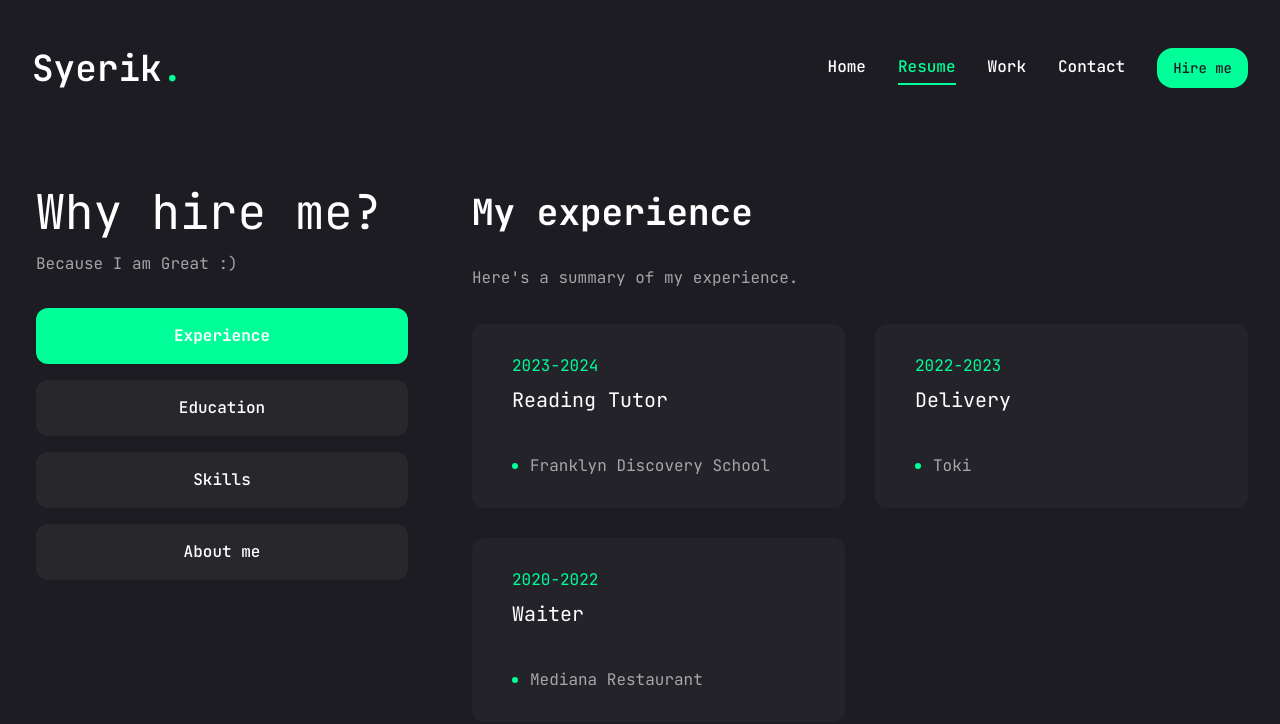
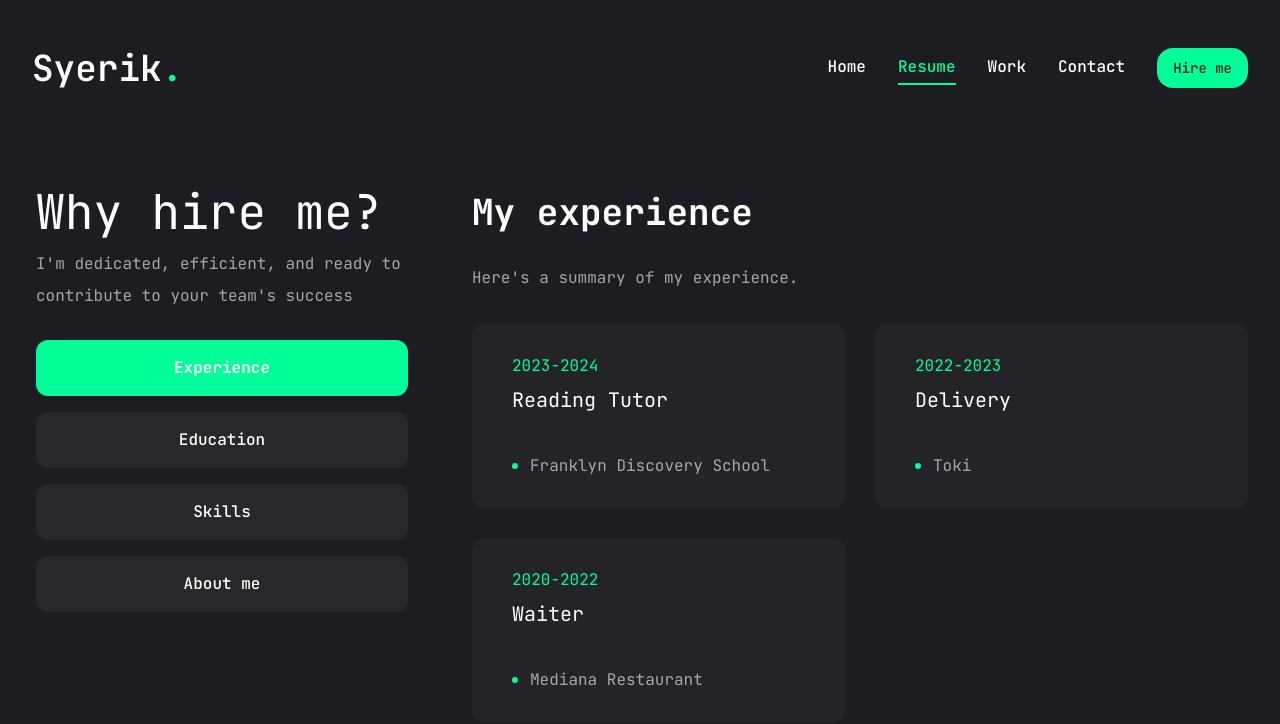
Before and after one commit to syerikkh/portfolio, a Next.js app: page /resume in a window 1280 px wide. Shown: the top 724 px of the page. Built offline with nearby package versions, Linux system fonts and the light colour scheme.

Commit message:
changed skills, hire

```diff
--- a/app/resume/page.jsx
+++ b/app/resume/page.jsx
@@ -36,7 +36,10 @@ const ResumePage = () => {
           <TabsList className="flex flex-col gap-4 w-full max-w-[380px]">
             <div className="max-w-[380px] flex flex-col gap-3 mb-3">
               <h1 className="text-5xl text-white">Why hire me?</h1>
-              <p className="text-md text-white/60">Because I am Great :)</p>
+              <p className="text-md text-white/60">
+                I'm dedicated, efficient, and ready to contribute to your team's
+                success
+              </p>
             </div>
             <TabsTrigger value="experience">Experience</TabsTrigger>
             <TabsTrigger value="education">Education</TabsTrigger>
--- a/app/resume/resumeSections.jsx
+++ b/app/resume/resumeSections.jsx
@@ -6,6 +6,7 @@ import {
   FaReact,
   FaNodeJs,
   FaFigma,
+  FaDatabase,
 } from "react-icons/fa";
 import { SiTailwindcss, SiNextdotjs } from "react-icons/si";
 import { ScrollArea } from "../../components/ui/scroll-area";
@@ -70,6 +71,7 @@ const skills = {
     { icon: <SiTailwindcss />, name: "Tailwind CSS" },
     { icon: <FaNodeJs />, name: "Node.js" },
     { icon: <FaFigma />, name: "Figma" },
+    { icon: <FaDatabase />, name: "PostgreSql, MongoDb" },
   ],
 };
 
```
